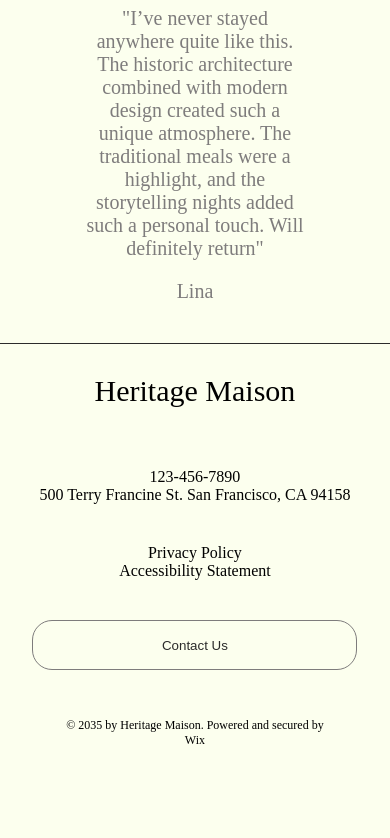
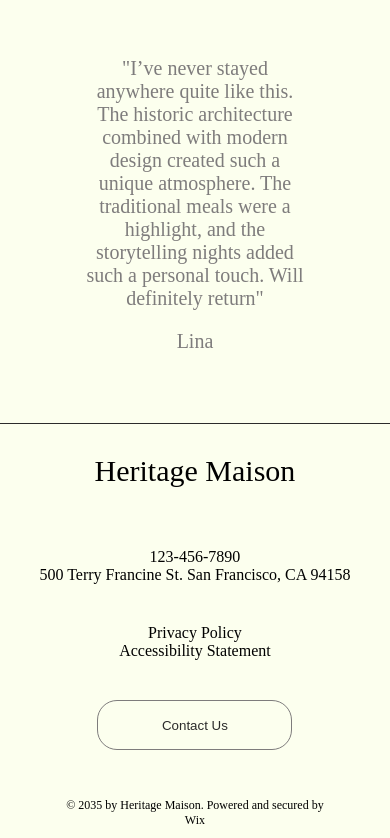
Before and after one commit to Fatima-sh-dev/Hotel, a website: page index.html in a window 390 px wide. Shown: the part 5348-6186 px from the top of the page. Before the commit the page ends 6106 px from the top, so only its background shows below. Drawn offline with Linux system fonts and the light colour scheme.

Commit message:
version-17

```diff
--- a/scss/md.scss
+++ b/scss/md.scss
@@ -216,6 +216,8 @@
       display: flex;
       flex-flow: column wrap;
       justify-content: center;
+      padding: 50px 0 30px 0;
+      box-sizing: border-box;
       .review {
         padding: 20px 50px;
         box-sizing: border-box;
@@ -257,6 +259,9 @@
         box-sizing: border-box;
       }
       .connect {
+        display: flex;
+        flex-flow: row wrap;
+        justify-content: center;
         text-align: center;
         padding: 20px 0 20px 0;
         box-sizing: border-box;
@@ -265,7 +270,7 @@
           border: unset;
           border: 1px solid #7e7c7c;
           border-radius: 20px;
-          width: 100%;
+          width: 60%;
           height: 50px;
           color: #2b2b2b;
           cursor: pointer;
--- a/scss/xxl.scss
+++ b/scss/xxl.scss
@@ -211,7 +211,8 @@
     }
     .reviews {
       height: auto;
-      // height: 320px;
+      padding: 40px 0 30px 0;
+      box-sizing: border-box;
       display: flex;
       flex-flow: row wrap;
       justify-content: space-between;
```
Also changed, not shown: css/md.css, css/xxl.css, 2 other files.
